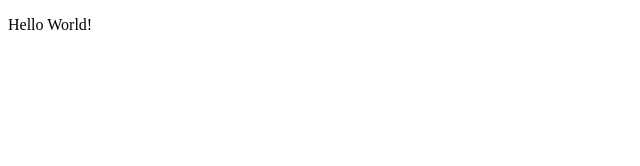
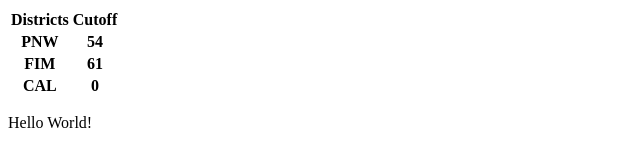
Before and after one commit to joloujo/FRCCutoffs, a plain HTML site: page index.html in a window 1280 px wide. Shown: the whole page, without its empty margins (0-640 px from the left). Drawn offline with Linux system fonts and the light colour scheme.

Commit message:
Tables working

```diff
--- a/index.html
+++ b/index.html
@@ -6,6 +6,8 @@
     <title>FRC Cutoffs</title>
 </head>
 <body>
+    <table id="table"></table>
     <p>Hello World!</p>
+    <script src="src/load.js"></script>
 </body>
 </html>
--- /dev/null
+++ b/src/data.json
@@ -0,0 +1,22 @@
+{
+    "table": {
+        "headers": [
+            "Districts",
+            "Cutoff"
+        ],
+        "rows": [
+            [
+                "PNW",
+                "54"
+            ],
+            [
+                "FIM",
+                "61"
+            ],
+            [
+                "CAL",
+                "0"
+            ]
+        ]
+    }
+}
--- /dev/null
+++ b/src/load.js
@@ -0,0 +1,37 @@
+async function main() {
+    let url = "./src/data.json"
+    let json = await fetch(url).then((response) => response.json())
+
+    console.log(json)
+    console.log(json.table.headers)
+    populateTable(json.table)
+}
+
+function populateTable(json) {
+    let table = document.getElementById("table")
+
+    // Set headers
+    let header_row = document.createElement("tr")
+    table.appendChild(header_row)
+
+    for (header of json['headers']) {
+        let header_cell = document.createElement("th")
+        header_cell.innerText = header
+        header_row.appendChild(header_cell)
+    }
+
+    // Set rows
+    for (index in json['rows']) {
+        let row = json['rows'][index]
+        let row_element = document.createElement("tr")
+        table.appendChild(row_element)
+
+        for (value of row) {
+            let cell = document.createElement("th")
+            cell.innerText = value
+            row_element.appendChild(cell)
+        }
+    }
+}
+
+main()
```
